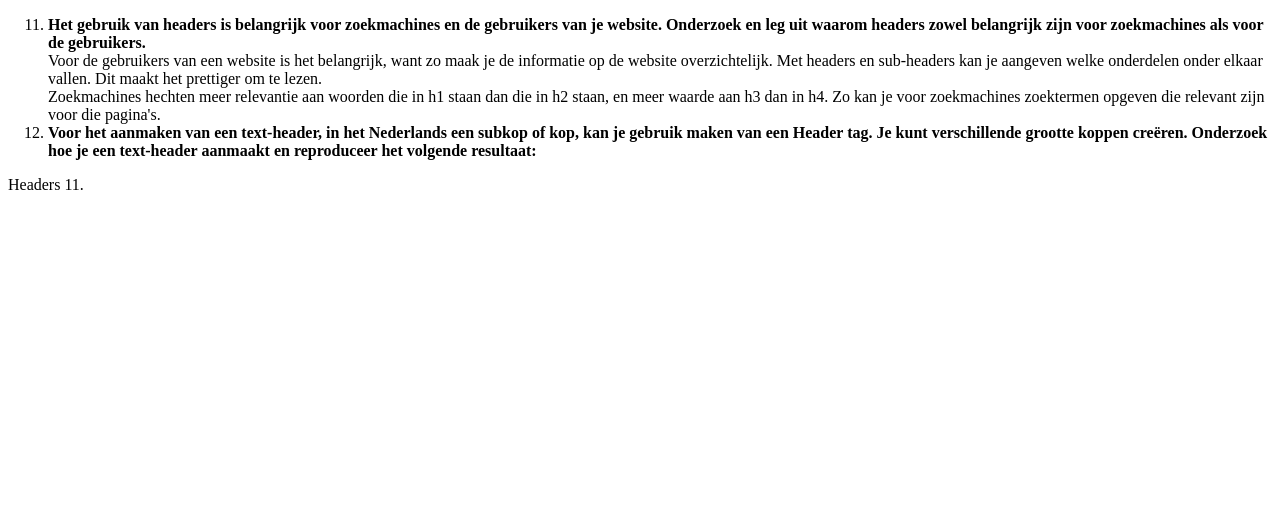
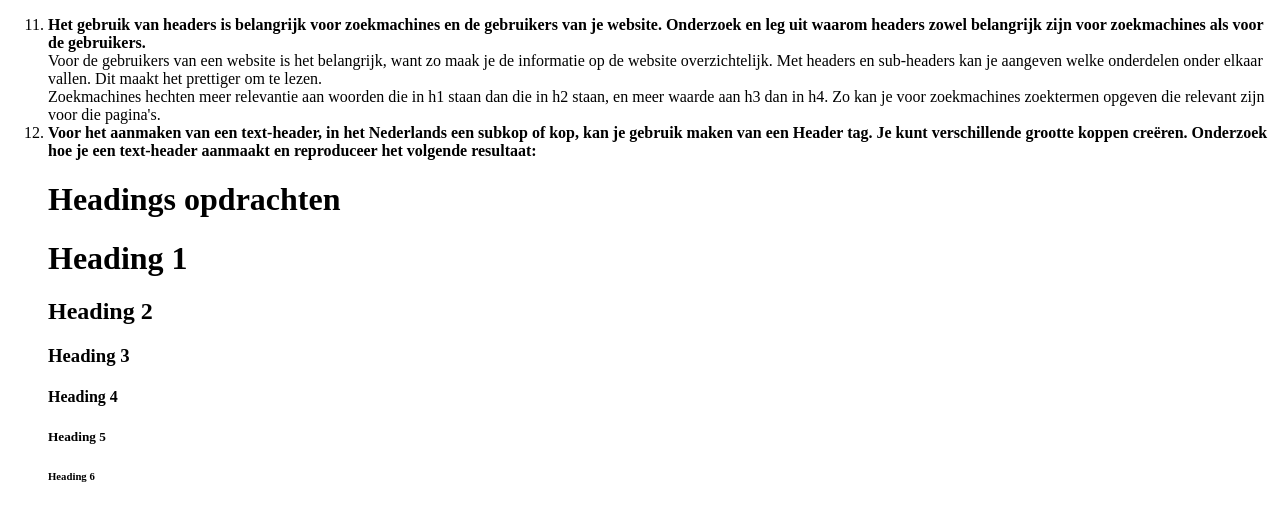
Before and after one commit to mogony/salesforcedevelopment, a plain HTML site: page HTML/Intro HTML/headers.html in a window 1280 px wide. Drawn offline with Linux system fonts and the light colour scheme.

Commit message:
Headings opdrachten af

```diff
--- a/HTML/Intro HTML/headers.html
+++ b/HTML/Intro HTML/headers.html
@@ -14,16 +14,15 @@
             Zoekmachines hechten meer relevantie aan woorden die in h1 staan dan die in h2 staan, en meer waarde aan h3 dan in h4. Zo kan je voor zoekmachines zoektermen opgeven die relevant zijn voor die pagina's.
         </li>
         <li>
-            <b>Voor het aanmaken van een text-header, in het Nederlands een subkop of kop, kan je gebruik maken van een Header tag. Je kunt verschillende grootte koppen creëren. Onderzoek hoe je een text-header aanmaakt en reproduceer het volgende resultaat:</b>
+            <b>Voor het aanmaken van een text-header, in het Nederlands een subkop of kop, kan je gebruik maken van een Header tag. Je kunt verschillende grootte koppen creëren. Onderzoek hoe je een text-header aanmaakt en reproduceer het volgende resultaat:</b><br>
+            <h1>Headings opdrachten</h1>
+            <h1>Heading 1</h1>
+            <h2>Heading 2</h2>
+            <h3>Heading 3</h3>
+            <h4>Heading 4</h4>
+            <h5>Heading 5</h5>
+            <h6>Heading 6</h6>
         </li>
     </ol>
-
-
-
-Headers
-
-11.
-
-
 </body>
 </html>
```
